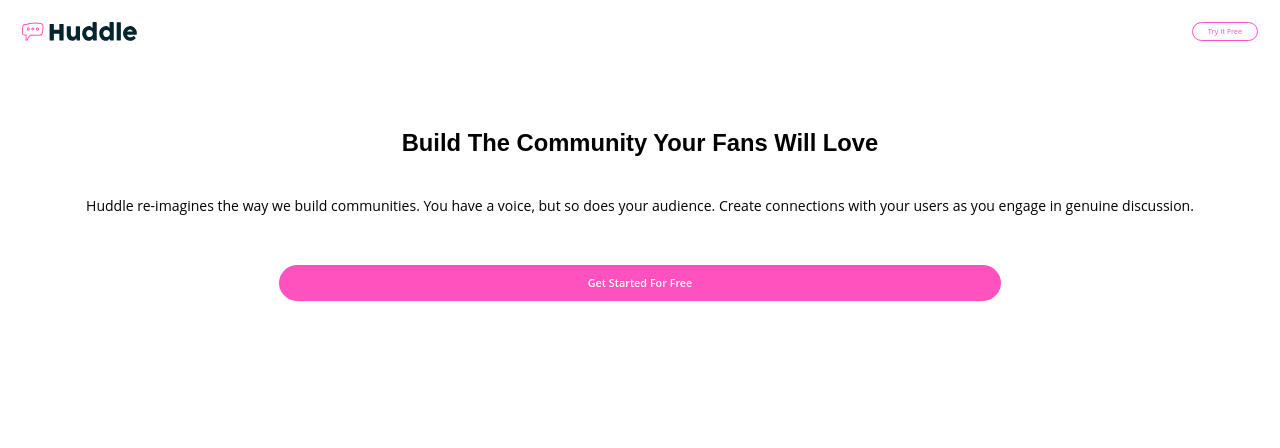
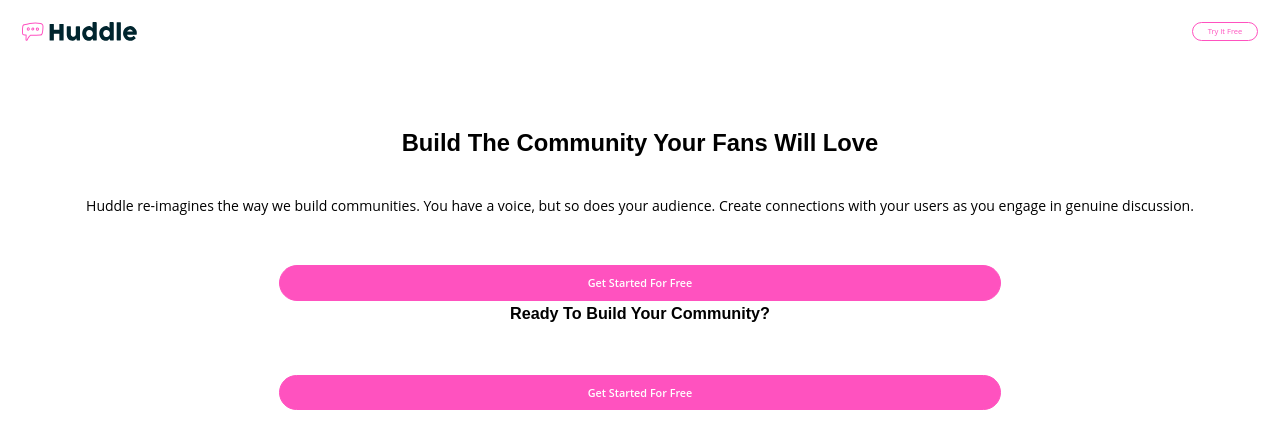
Before and after one commit to 20jasper/huddle-landing-page, a React (Create React App) app: page / in a window 1280 px wide. Shown: the top 448 px of the page. Built offline with nearby package versions, Linux system fonts and the light colour scheme.

Commit message:
made main button component

```diff
--- a/src/components/Hero.js
+++ b/src/components/Hero.js
@@ -1,12 +1,14 @@
+import { MainButton } from "./MainButton";
+
 export function Hero() {
 	return (
 		<section className="hero">
 			<header>
 				<h1 className="hero-h1">Build The Community Your Fans Will Love</h1>
 			</header>
-			<p className="hero-p">  Huddle re-imagines the way we build communities. You have a voice, but so does
-				your audience. Create connections with your users as you engage in genuine discussion. </p>
-			<button className="main--button">Get Started For Free</button>
+			<p className="hero-p">  Huddle re-imagines the way we build communities. You have a voice, but so does your audience. Create connections with your users as you engage in genuine discussion.
+			</p>
+			<MainButton />
 		</section>
 	);
 }
--- a/src/components/Main.js
+++ b/src/components/Main.js
@@ -1,9 +1,14 @@
 import { Hero } from "./Hero";
+import { MainButton } from "./MainButton";
 
 export function Main() {
 	return (
 		<main>
 			<Hero />
+			<header>
+				<h2 className="hero-h1">Ready To Build Your Community?</h2>
+			</header>
+			<MainButton />
 		</main>
 	);
 }
--- /dev/null
+++ b/src/components/MainButton.js
@@ -0,0 +1,5 @@
+export function MainButton() {
+	return (
+		<button className="main--button">Get Started For Free</button>
+	);
+}
```
